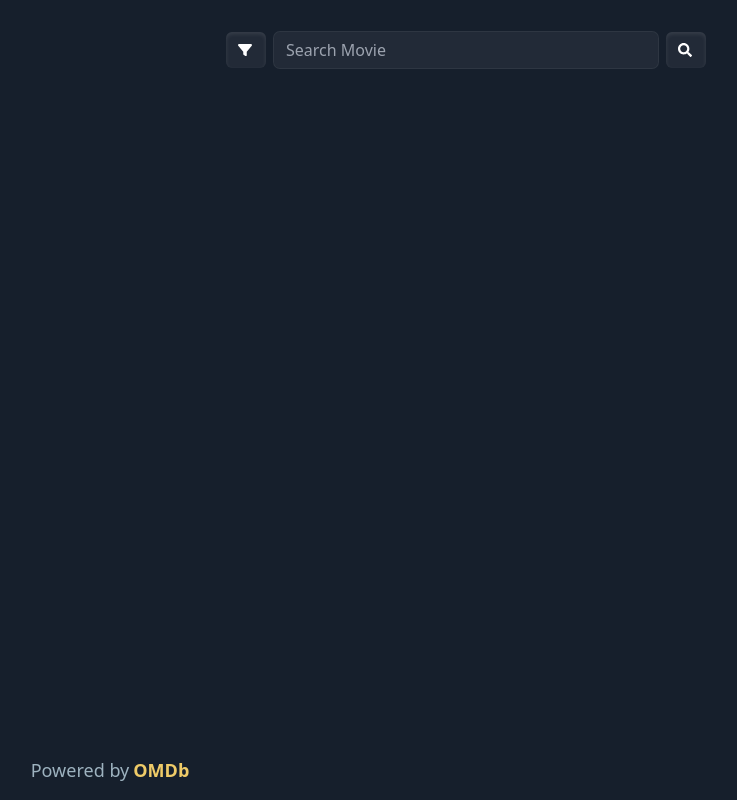
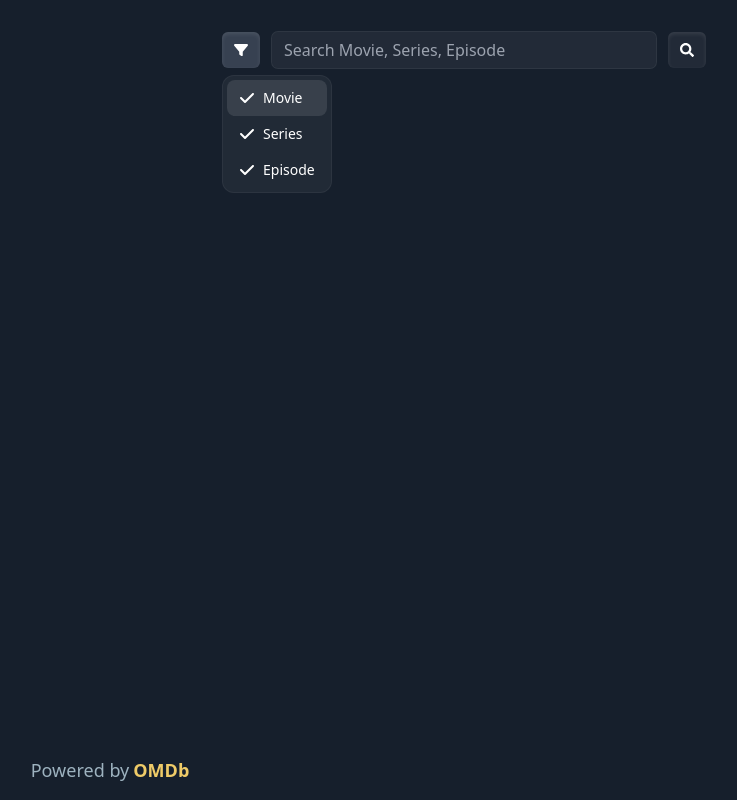
Before and after one commit to N-eeraj/movie-search, a React (Vite) app: page / in a window 1280 px wide. Both pictures are taken after a click on the button 776 px from the left and 50 px from the top of the page. Shown: the whole page, without its empty margins (530-1267 px from the left). Built offline with nearby package versions, Linux system fonts and the light colour scheme.

Commit message:
Added type selection

```diff
--- a/src/components/AppBar.jsx
+++ b/src/components/AppBar.jsx
@@ -1,21 +1,61 @@
-// headless imports
-import { Button, Input } from '@headlessui/react'
+// react imports
+import { useState } from 'react'
+
+// headless ui imports
+import { Input } from '@headlessui/react'
+import { Listbox, ListboxButton, ListboxOption, ListboxOptions } from '@headlessui/react'
 
 // react icon imports
 import { FaSearch } from 'react-icons/fa'
-import { FaFilter } from 'react-icons/fa6'
+import { FaFilter, FaCheck } from 'react-icons/fa6'
+
+// component imports
+import Button from '@components/Button'
+
+const types = [
+  'Movie',
+  'Series',
+  'Episode',
+]
 
 const AppBar = () => {
+  const [selectedTypes, setSelectedTypes] = useState(types)
+  const [query, setQuery] = useState('')
+
   return (
-    <div className="flex justify-end gap-x-2 md:py-4 md:px-7">
-      <Button className="w-10 py-1.5 px-3 bg-white/5 text-white rounded-md text-sm/6 font-semibold shadow-inner shadow-white/10 cursor-pointer focus:outline-none data-[hover]:bg-gray-600 data-[open]:bg-gray-700 data-[focus]:outline-1 data-[focus]:outline-white/25">
-        <FaFilter />
-      </Button>
+    <div className="flex justify-end gap-x-3 md:py-4 md:px-7">
+      <Listbox
+        value={selectedTypes}
+        multiple
+        onChange={value => value.length && setSelectedTypes(value)}>
+        <ListboxButton as={Button}>
+          <FaFilter />
+        </ListboxButton>
+        <ListboxOptions
+          anchor={{
+            to: 'bottom start',
+            gap: 7,
+          }}
+          transition
+          className="rounded-xl border border-white/5 bg-white/5 p-1 [--anchor-gap:var(--spacing-1)] focus:outline-none transition duration-100 ease-in data-[leave]:data-[closed]:opacity-0">
+          {types.map(type => (
+            <ListboxOption key={type} value={type} className="group flex items-center gap-2 py-1.5 px-3 text-white text-sm/6 rounded-lg cursor-pointer data-[focus]:bg-white/10">
+              <FaCheck className="invisible size-4 fill-white group-data-[selected]:visible" />
+              <div className="text-sm/6 text-white">
+                {type}
+              </div>
+            </ListboxOption>
+          ))}
+        </ListboxOptions>
+      </Listbox>
+
       <Input
-        placeholder="Search Movie"
+        value={query}
+        placeholder={`Search ${selectedTypes.join(', ')}`}
         className="w-full max-w-sm py-1.5 px-3 text-white bg-white/5 border-none rounded-md ring-1 ring-white/10 focus:outline-none"
+        onChange={({ target }) => setQuery(target.value)}
       />
-      <Button className="w-10 py-1.5 px-3 bg-white/5 text-white rounded-md text-sm/6 font-semibold shadow-inner shadow-white/10 cursor-pointer focus:outline-none data-[hover]:bg-gray-600 data-[open]:bg-gray-700 data-[focus]:outline-1 data-[focus]:outline-white/25">
+      <Button>
         <FaSearch />
       </Button>
     </div>
--- /dev/null
+++ b/src/components/Button.jsx
@@ -0,0 +1,15 @@
+// react imports
+import { forwardRef } from 'react'
+
+// headless ui imports
+import { Button } from '@headlessui/react'
+
+const BaseButton = forwardRef(({ className, children, ...props }, ref) => {
+  return (
+    <Button ref={ref} {...props} className={`py-1.5 px-3 bg-white/5 text-white rounded-md text-sm/6 font-semibold shadow-inner shadow-white/10 cursor-pointer focus:outline-none data-[hover]:bg-gray-600 data-[open]:bg-gray-700 data-[focus]:outline-1 data-[focus]:outline-white/25 ${className}`}>
+      {children}
+    </Button>
+  )
+})
+
+export default BaseButton
```
